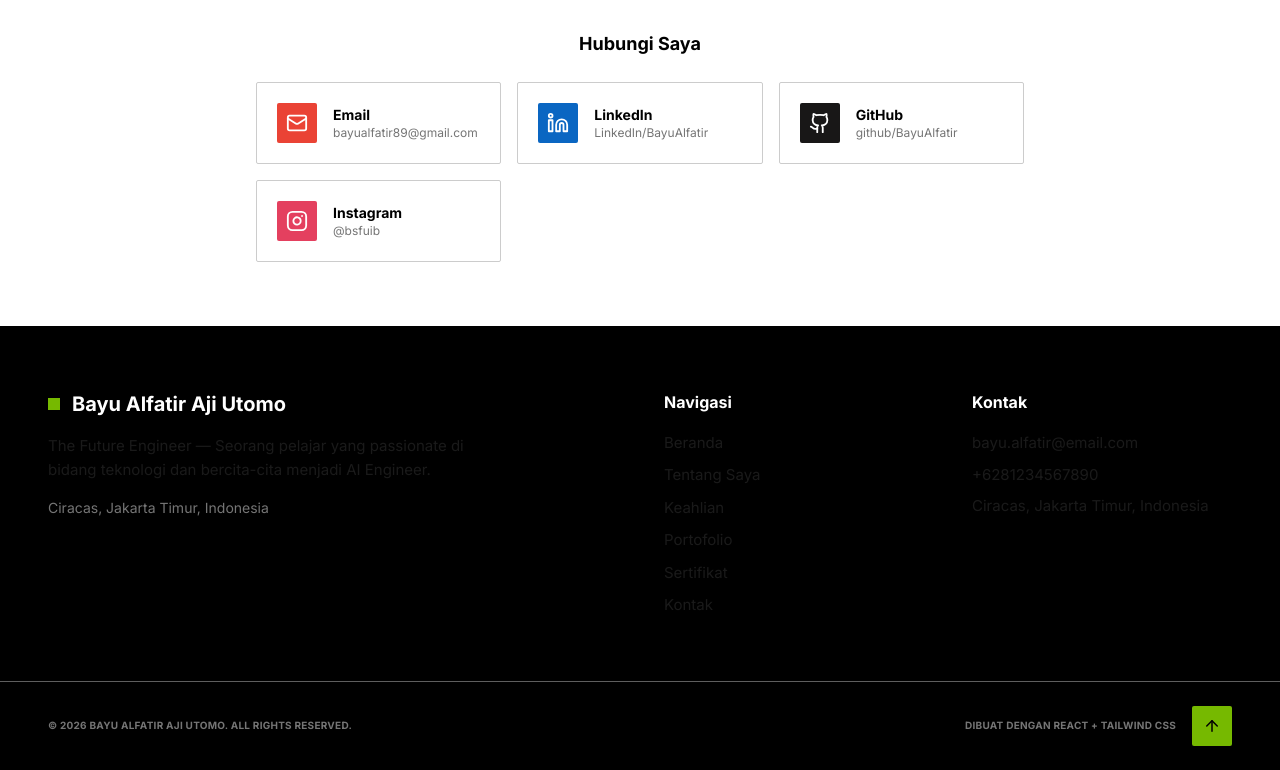
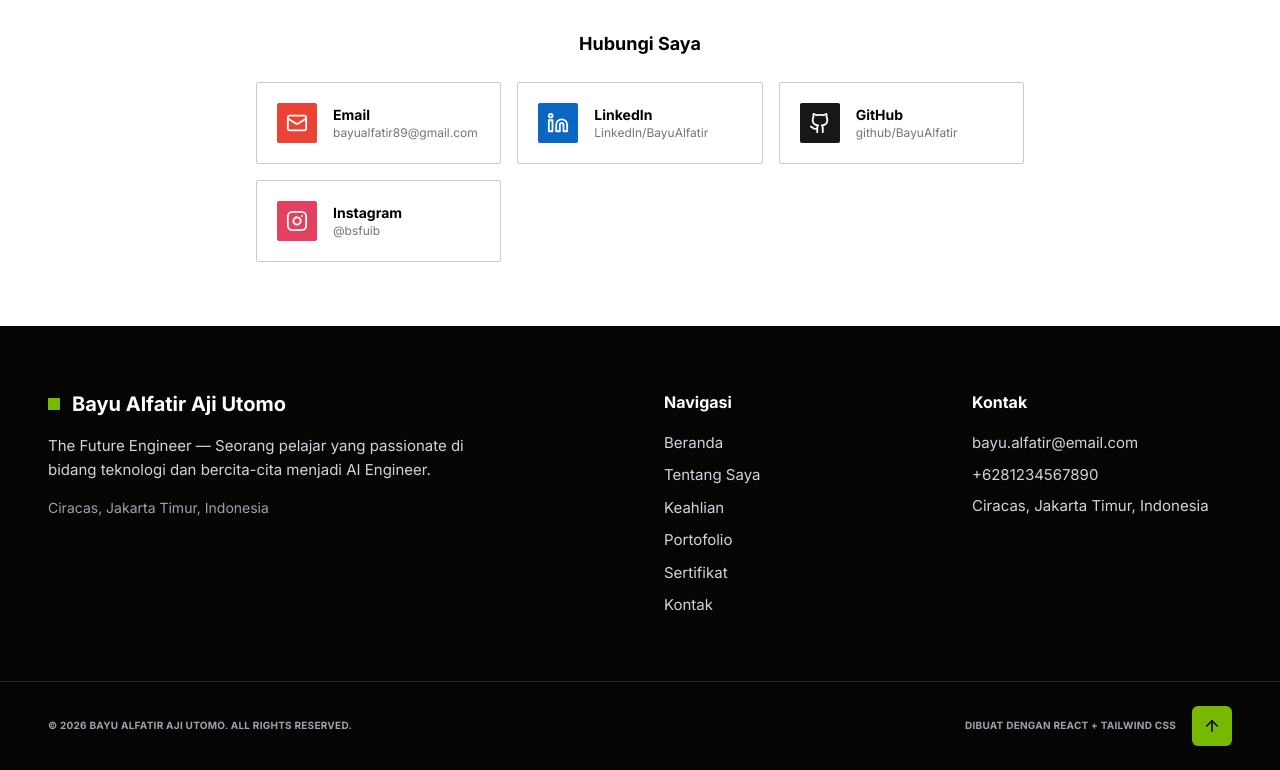
Before and after one commit to C175244/Portofolio-Bayu, a React (Vite) app: page / in a window 1280 px wide. Shown: the part 4193-4963 px from the top of the page. Built offline with nearby package versions, Linux system fonts and the light colour scheme.

Commit message:
Update Footer.jsx

```diff
--- a/src/Footer.jsx
+++ b/src/Footer.jsx
@@ -27,7 +27,7 @@ export default function Footer() {
   const waNumber = profile.whatsapp.replace(/\+/g, '');
 
   return (
-    <footer className="bg-nvidia-surface-dark">
+    <footer className="bg-[#050505]">
       {/* Main Footer */}
       <div className="container-nvidia px-6 lg:px-12 py-16">
         <div className="grid md:grid-cols-2 lg:grid-cols-4 gap-12">
@@ -35,23 +35,23 @@ export default function Footer() {
           <div className="lg:col-span-2">
             <div className="flex items-center gap-3 mb-4">
               <div className="w-3 h-3 bg-nvidia-green" />
-              <h3 className="text-nvidia-on-dark text-xl font-bold">
+              <h3 className="text-white text-xl font-bold">
                 {profile.name}
               </h3>
             </div>
-            <p className="text-nvidia-on-dark-mute text-[15px] leading-relaxed mb-4 max-w-md">
+            <p className="text-gray-300 text-[15px] leading-relaxed mb-4 max-w-md">
               {lang === 'id'
                 ? `${profile.title} — Seorang pelajar yang passionate di bidang teknologi dan bercita-cita menjadi ${profile.careerFocus}.`
                 : `${profile.title} — A passionate student in technology aspiring to become an ${profile.careerFocus}.`}
             </p>
-            <p className="text-nvidia-mute text-sm">
+            <p className="text-gray-400 text-sm">
               {profile.location}
             </p>
           </div>
 
           {/* Quick Links */}
           <div>
-            <h4 className="text-nvidia-on-dark text-base font-bold mb-4">
+            <h4 className="text-white text-base font-bold mb-4">
               {lang === 'id' ? 'Navigasi' : 'Navigation'}
             </h4>
             <ul className="space-y-2">
@@ -59,7 +59,7 @@ export default function Footer() {
                 <li key={item.id}>
                   <button
                     onClick={() => scrollToSection(item.id)}
-                    className="text-nvidia-on-dark-mute text-[15px] hover:text-nvidia-green transition-colors"
+                    className="text-gray-300 text-[15px] hover:text-nvidia-green transition-colors"
                   >
                     {item.label}
                   </button>
@@ -70,14 +70,14 @@ export default function Footer() {
 
           {/* Contact Info */}
           <div>
-            <h4 className="text-nvidia-on-dark text-base font-bold mb-4">
+            <h4 className="text-white text-base font-bold mb-4">
               {lang === 'id' ? 'Kontak' : 'Contact'}
             </h4>
             <ul className="space-y-2">
               <li>
                 <a
                   href={`mailto:${profile.email}`}
-                  className="text-nvidia-on-dark-mute text-[15px] hover:text-nvidia-green transition-colors"
+                  className="text-gray-300 text-[15px] hover:text-nvidia-green transition-colors"
                 >
                   {profile.email}
                 </a>
@@ -87,12 +87,12 @@ export default function Footer() {
                   href={`https://wa.me/${waNumber}`}
                   target="_blank"
                   rel="noopener noreferrer"
-                  className="text-nvidia-on-dark-mute text-[15px] hover:text-nvidia-green transition-colors"
+                  className="text-gray-300 text-[15px] hover:text-nvidia-green transition-colors"
                 >
                   {profile.whatsapp}
                 </a>
               </li>
-              <li className="text-nvidia-on-dark-mute text-[15px]">
+              <li className="text-gray-300 text-[15px]">
                 {profile.location}
               </li>
             </ul>
@@ -101,19 +101,19 @@ export default function Footer() {
       </div>
 
       {/* Bottom Bar */}
-      <div className="border-t border-nvidia-hairline-strong">
+      <div className="border-t border-gray-800">
         <div className="container-nvidia px-6 lg:px-12 py-6 flex flex-col sm:flex-row items-center justify-between gap-4">
-          <p className="text-nvidia-mute text-[10px] font-bold uppercase tracking-wide">
+          <p className="text-gray-400 text-[10px] font-bold uppercase tracking-wide">
             {t.copyright}
           </p>
 
           <div className="flex items-center gap-4">
-            <p className="text-nvidia-mute text-[10px] font-bold uppercase tracking-wide">
+            <p className="text-gray-400 text-[10px] font-bold uppercase tracking-wide">
               {t.madeWith}
             </p>
             <button
               onClick={scrollToTop}
-              className="w-10 h-10 flex items-center justify-center bg-nvidia-green text-nvidia-ink rounded-nvidia hover:bg-nvidia-green-dark transition-colors"
+              className="w-10 h-10 flex items-center justify-center bg-nvidia-green text-black rounded-md hover:bg-[#5a8c00] transition-colors"
               aria-label="Scroll to top"
             >
               <ArrowUp size={18} />
```
